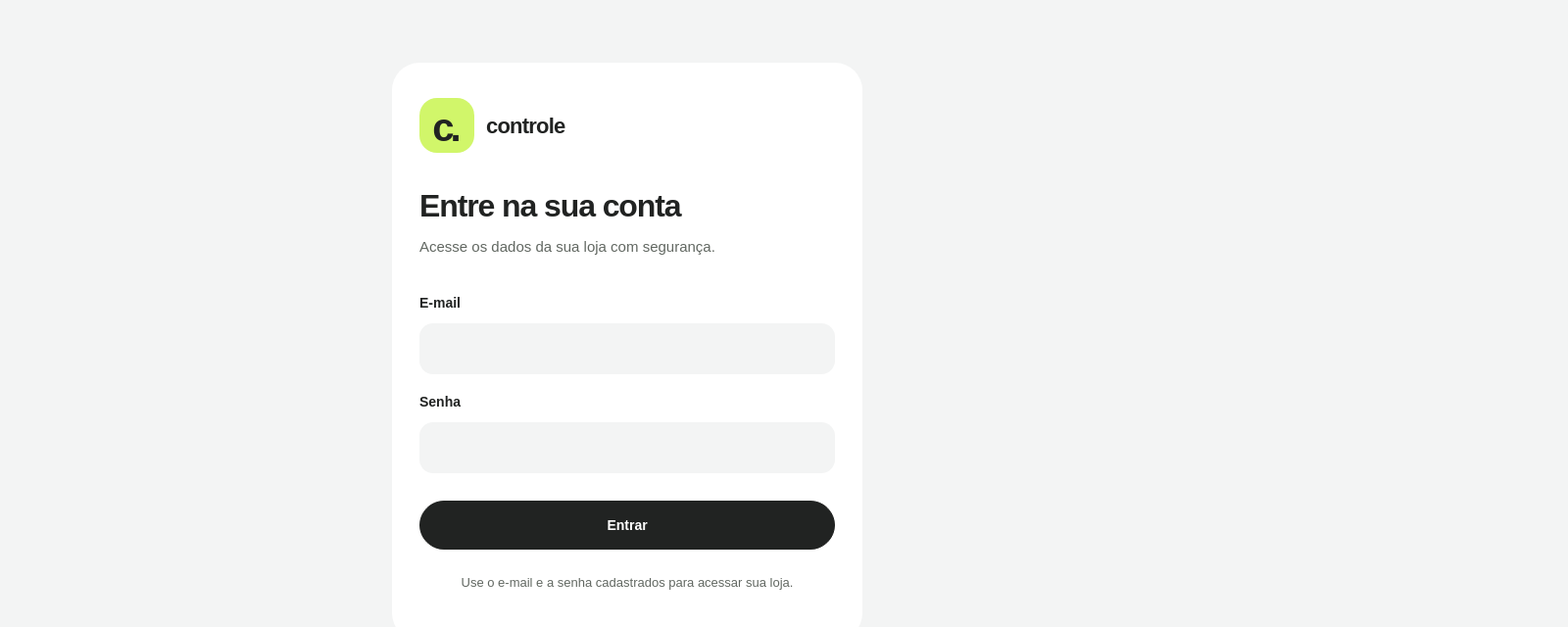
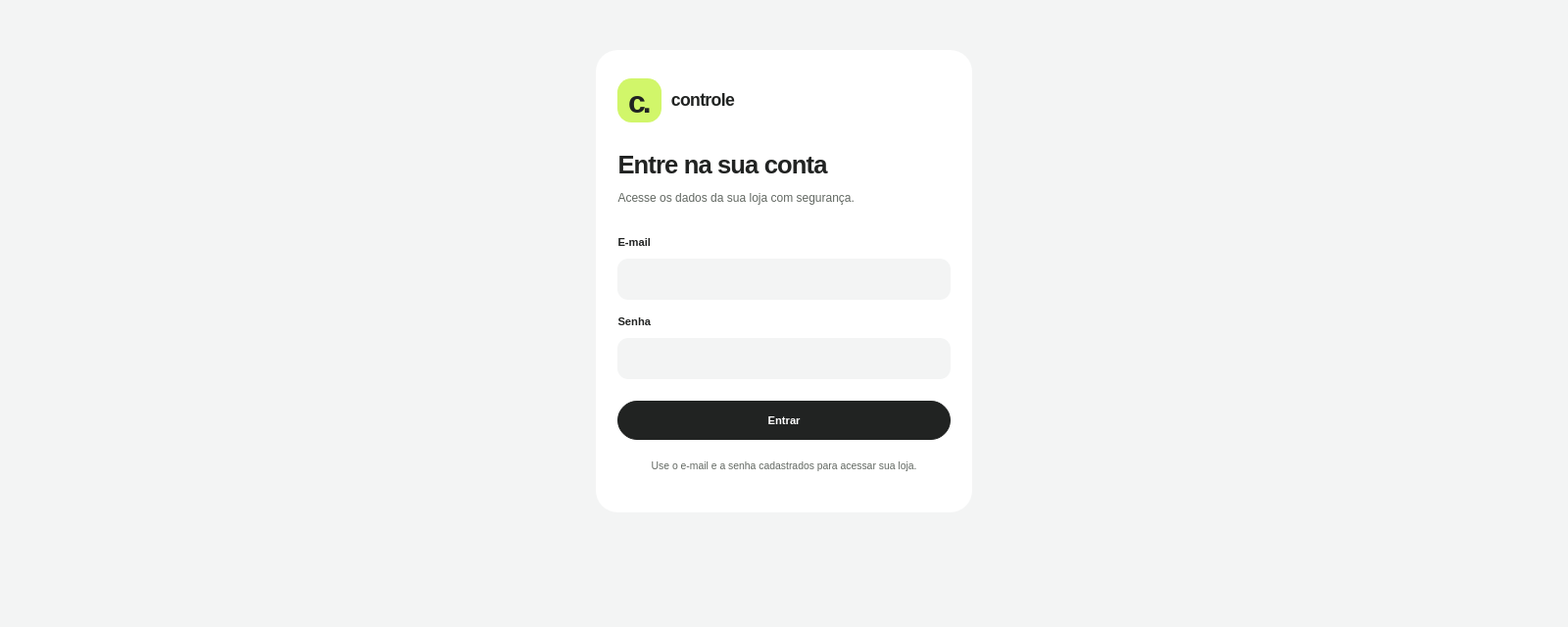
Before and after one commit to mateuscalixt0/app-controlle, a Next.js app: page /login in a window 1280 px wide. Shown: the top 640 px of the page at 98% size, 1600 px wide, since content can reach past the window. Built offline with nearby package versions, Linux system fonts and the light colour scheme; no server answers.

Commit message:
style: reduzir escala global da interface

```diff
--- a/src/app/globals.css
+++ b/src/app/globals.css
@@ -14,7 +14,7 @@
 }
 *{box-sizing:border-box}
 html{background:var(--background)}
-body{margin:0;color:var(--foreground);background:var(--background);font-family:var(--font-ui);font-size:16px;line-height:1.5;-webkit-font-smoothing:antialiased}
+body{width:125%;margin:0;color:var(--foreground);background:var(--background);font-family:var(--font-ui);font-size:16px;line-height:1.5;-webkit-font-smoothing:antialiased;zoom:.8}
 button,input,select,textarea{font:inherit}
 button,a,input,select{-webkit-tap-highlight-color:transparent}
 button{cursor:pointer;color:inherit}button:disabled,input:disabled,select:disabled{cursor:not-allowed;opacity:.58}
```
